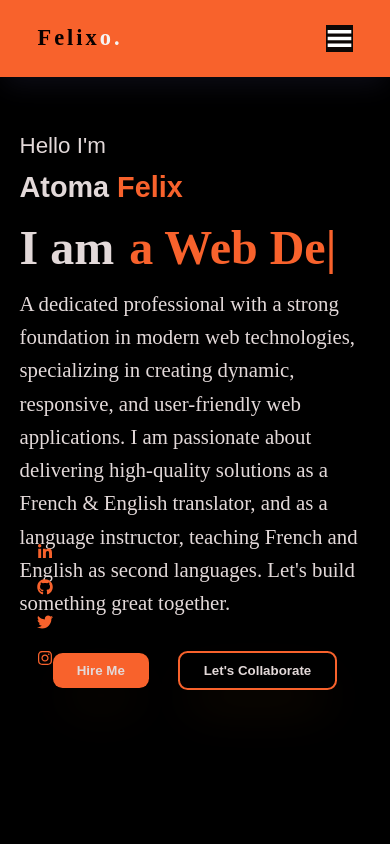
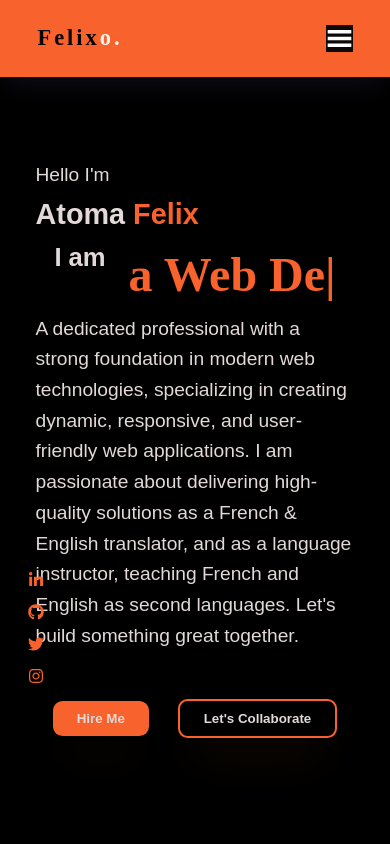
Before and after one commit to felix-atoma/portfolio, a React (Vite) app: page / in a window 390 px wide. Shown: the top 844 px of the page. Built offline with nearby package versions, Linux system fonts and the light colour scheme.

Commit message:
added home responsiveness

```diff
--- a/src/pages/Home.css
+++ b/src/pages/Home.css
@@ -1,87 +1,175 @@
+:root {
+  --primary-color: #f7931e;
+  --text-color: #ffffff;
+  --container-width-md: 90%;
+  --transition: 0.3s ease;
+}
+
 .home__container {
   display: grid;
   grid-template-columns: repeat(2, 1fr);
   align-items: center;
   justify-content: space-between;
   background-color: #000;
+  padding: 2rem;
+  gap: 1rem;
 }
+
 #home {
   background-color: #000;
+  width: 100%;
 }
+
 .animated_text {
   display: flex;
+  flex-wrap: wrap;
+  gap: 0.5rem;
 }
+
 .home-text {
-    font-size: 1.3rem;
-    font-family: Righteous;
+  font-size: 1.2rem;
+  font-family: 'Righteous', sans-serif;
 }
+
 .animated_text p {
-    font-size: 3em;
-    font-family: Righteous;
+  font-size: 2.5em;
+  font-family: 'Righteous', sans-serif;
   margin-right: 15px;
   font-weight: 600;
 }
+
 video {
   cursor: pointer;
+  max-width: 100%;
+  height: auto;
+  border-radius: 10px;
 }
+
 .intro_p {
-    font-size: 1.6rem;
+  font-size: 1.5rem;
+  line-height: 1.6;
+  text-align: justify;
 }
+
 span {
   color: var(--primary-color);
 }
+
 .home__right-profile img {
-    width: 400px;
-    align-items: center;
-    margin-left: 8rem;
+  max-width: 100%;
+  height: auto;
+  margin-left: auto;
+  margin-right: auto;
+  display: block;
 }
+
 .home__right-profile img:hover {
   transition: var(--transition);
-    opacity: 0.5;
+  opacity: 0.7;
   cursor: pointer;
 }
+
 .home__socials {
-    position: absolute;
-    left: 5%;
-    bottom: 18%;
+  position: fixed;
+  left: 2%;
+  bottom: 10%;
   color: var(--primary-color);
 }
+
 .home__socials a {
-    padding: 0.6rem;
+  padding: 0.5rem;
   display: flex;
   flex-direction: column;
   font-size: 1rem;
   color: var(--primary-color);
   transition: var(--transition);
 }
+
 .home__socials a:hover {
   color: var(--text-color);
 }
 
+.btn__container {
+  display: flex;
+  align-items: center;
+  justify-content: center;
+  margin-top: 1rem;
+}
+
+@media screen and (max-width: 1024px) {
+  .home__container {
+    grid-template-columns: 1fr;
+    padding: 2rem 1rem;
+    gap: 2rem;
+  }
+
+  .home__right-profile img {
+    margin-left: auto;
+    margin-right: auto;
+  }
+
+  .animated_text p {
+    font-size: 2em;
+  }
+
+  .intro_p {
+    font-size: 1.4rem;
+  }
+}
+
+@media screen and (max-width: 768px) {
+  .home__container {
+    gap: 1rem;
+  }
+
+  .animated_text p {
+    font-size: 1.8em;
+  }
+
+  .intro_p {
+    font-size: 1.3rem;
+  }
+
+  .home__socials {
+    left: 4%;
+    bottom: 15%;
+  }
+}
+
 @media screen and (max-width: 600px) {
   .home__container {
-      width: var(--container-width-md);
     display: flex;
     flex-direction: column;
+    width: var(--container-width-md);
   }
+
+  .animated_text {
+    justify-content: center;
+  }
+
   .home__right-profile video {
     width: 100%;
     margin: 2rem 0;
   }
 
   .home__socials {
-      position: absolute;
-      left: 7%;
-      bottom: 20%;
+    left: 5%;
+    bottom: 18%;
   }
+
+  .animated_text p {
+    font-size: 1.6em;
+  }
+
   .intro_p {
-      font-size: 1.4rem;
+    font-size: 1.2rem;
   }
+
   h2 {
-      font-size: 1.7rem;
+    font-size: 1.5rem;
   }
+
   .btn__container {
-      align-items: center;
     justify-content: center;
   }
 }
```
Lines whose indentation alone changed are shown as unchanged.
